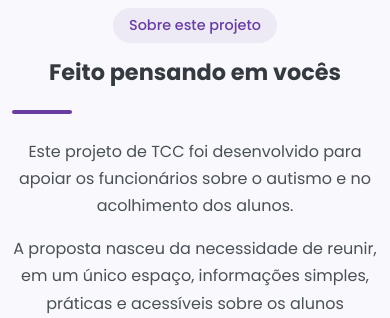
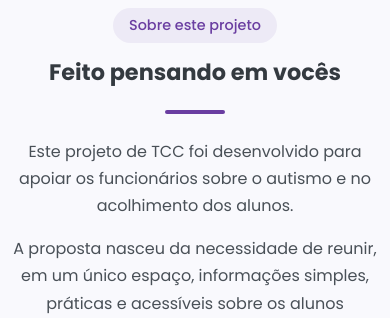
Before and after one commit to DataGusIT/DeployTeste, a Django app: page / in a window 390 px wide. Shown: the part 3918-4236 px from the top of the page. Run offline with Django 5.2, Linux system fonts and the light colour scheme; some libraries are stand-ins or nearby versions.

Commit message:
feat: centralizando about no menu mobile e desktop

```diff
--- a/core/templates/core/index.html
+++ b/core/templates/core/index.html
@@ -203,13 +203,16 @@
     <div class="container">
         <div class="row align-items-center">
             <div class="col-lg-6 mb-4 mb-lg-0 order-lg-2 animate__animated text-center" data-animation="animate__fadeInRight">
-                <div class="section-header mb-4">
+                <!-- Adicionamos a classe text-center aqui também -->
+                <div class="section-header text-center mb-4">
                     <span class="section-subtitle">Sobre este projeto</span>
                     <h2 class="section-title">Feito pensando em vocês</h2>
                     <div class="section-divider"></div>
                 </div>
+
                 <p>Este projeto de TCC foi desenvolvido para apoiar os funcionários sobre o autismo e no acolhimento dos alunos.</p>
                 <p>A proposta nasceu da necessidade de reunir, em um único espaço, informações simples, práticas e acessíveis sobre os alunos autistas, sem complicações.</p>
+
                 <div class="mt-4">
                     <a href="{% url 'sobre' %}" class="btn btn-primary">
                         Conhecer mais sobre o projeto
```
